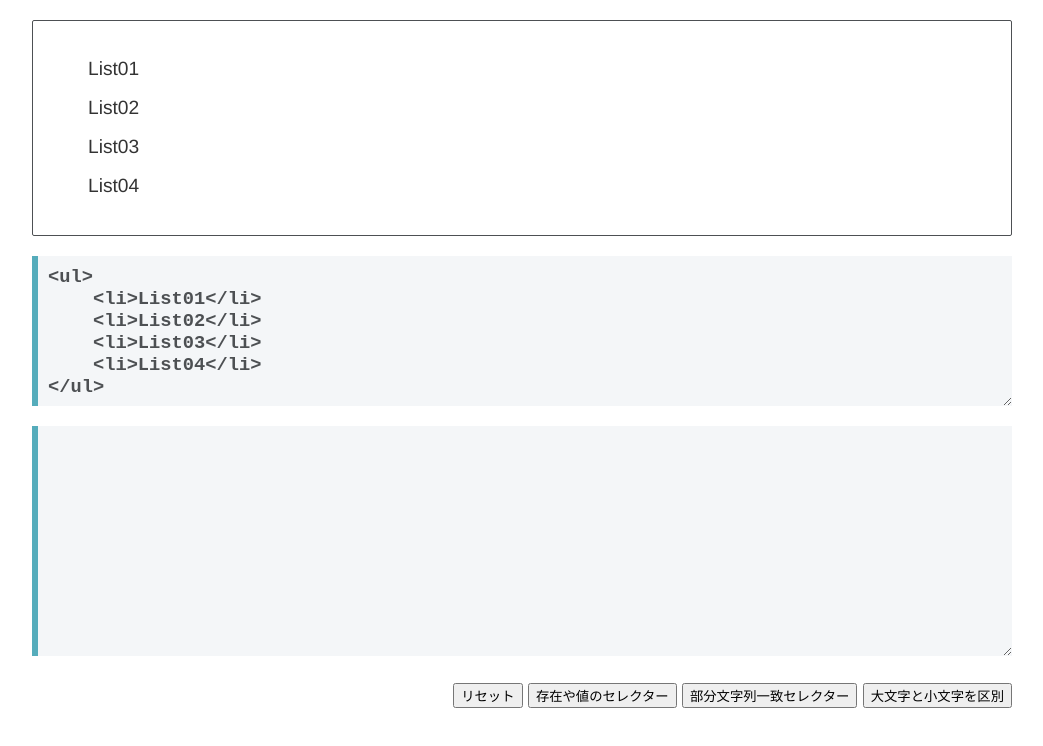
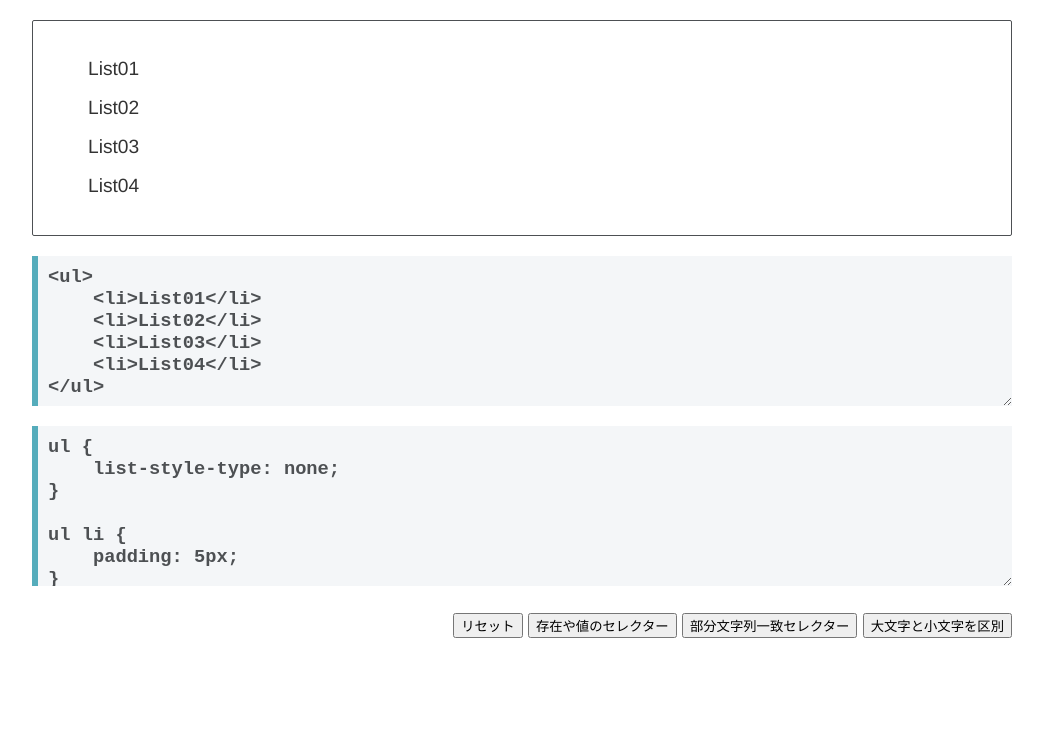
Before and after one commit to YScyber/attribute-selector, a plain HTML site: page index.html in a window 1280 px wide. Shown: the whole page, without its empty margins (118-1161 px from the left). Drawn offline with Linux system fonts and the light colour scheme.

Commit message:
style要素にあった指定をtextarea要素内へと移動

```diff
--- a/index.html
+++ b/index.html
@@ -7,15 +7,6 @@
     <link rel="stylesheet" href="style.css" type="text/css" />
     <script src="script.js" type="text/javascript" defer></script>
     <style class="editable"></style>
-    <style>
-        ul {
-            list-style-type: none;
-        }
-
-        ul li {
-            padding: 5px;
-        }
-    </style>
 </head>
 <body>
     <section class="preview"></section>
@@ -27,7 +18,15 @@
     <li>List04</li>
 </ul>
 </textarea>
-    <textarea class="playable playable-css" style="height: 230px;"></textarea>
+    <textarea class="playable playable-css" style="height: 160px;">
+ul {
+    list-style-type: none;
+}
+
+ul li {
+    padding: 5px;
+}
+</textarea>
     <div class="playable-buttons">
         <input type="button" id="reset" value="リセット" />
         <input type="button" id="exisOrValue" value="存在や値のセレクター" />
```
